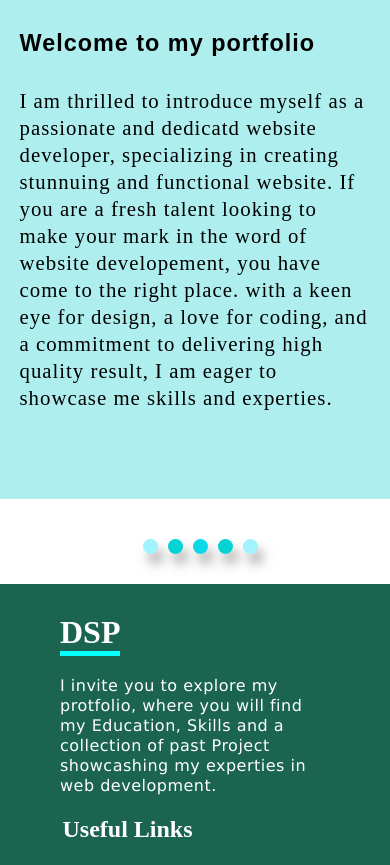
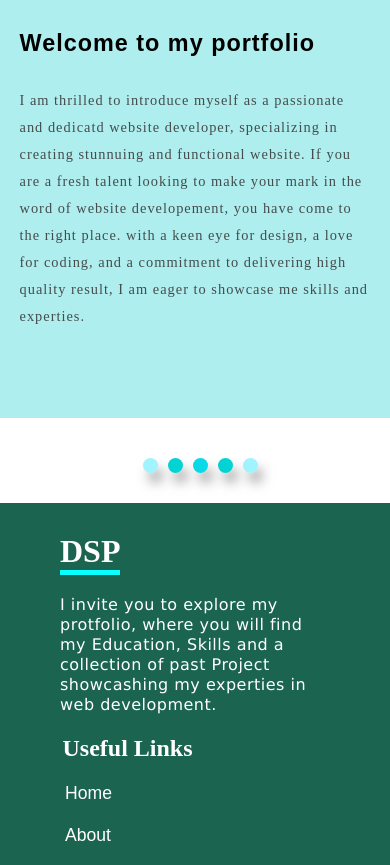
Before and after one commit to dspatel01/my-portfolio, a React (Create React App) app: page / in a window 390 px wide. Shown: the part 1119-1984 px from the top of the page. Built offline with nearby package versions, Linux system fonts and the light colour scheme.

Commit message:
mobile screen font setup

```diff
--- a/src/pages/home/home.scss
+++ b/src/pages/home/home.scss
@@ -129,7 +129,9 @@
                     font-family: serif;
                     line-height: 27px;
                     letter-spacing: 1px;
+                    color: rgba(54, 53, 53, 0.875);
                     // font-size: 18px;
+                    font-size: 0.9rem;
                 }
             }
         }
```
